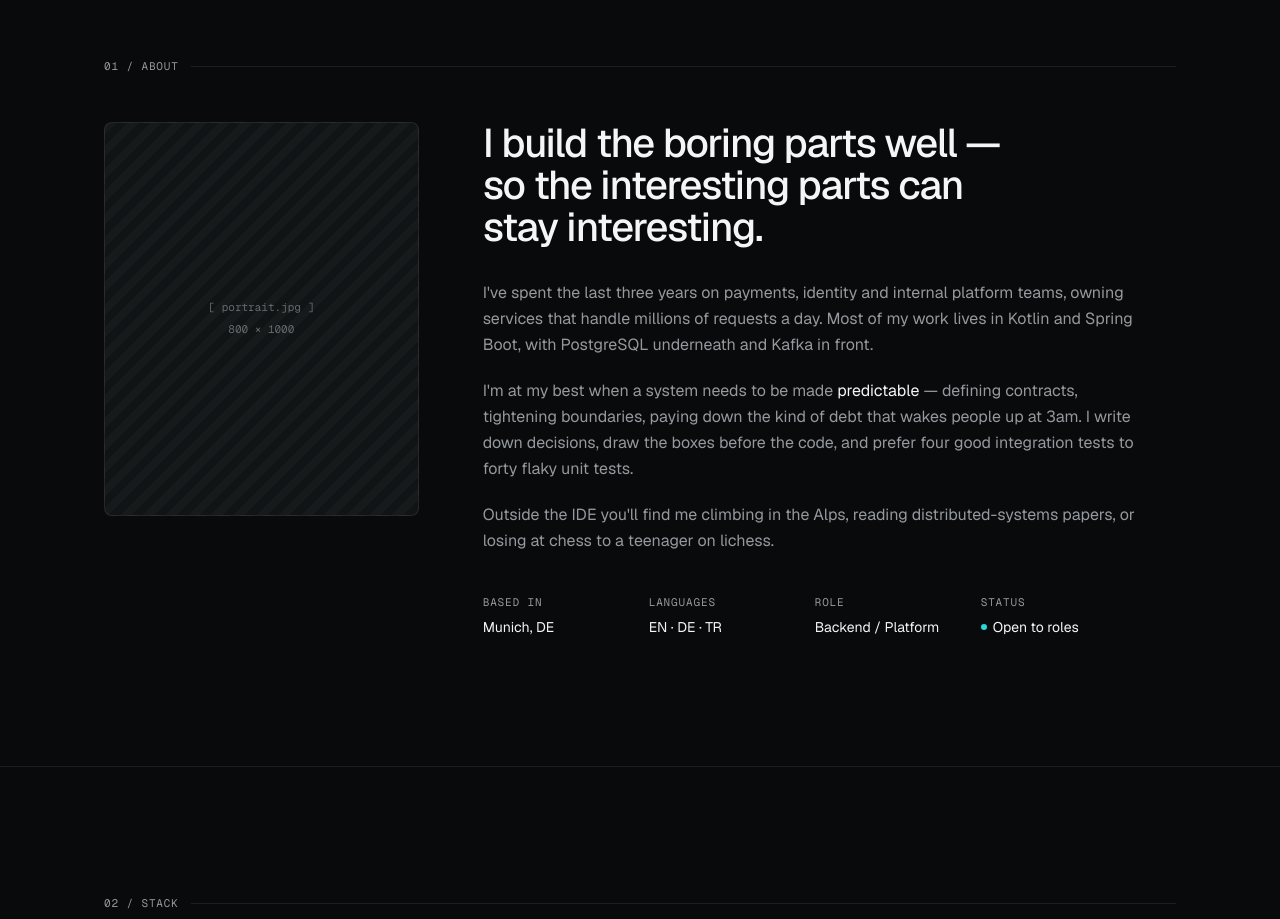
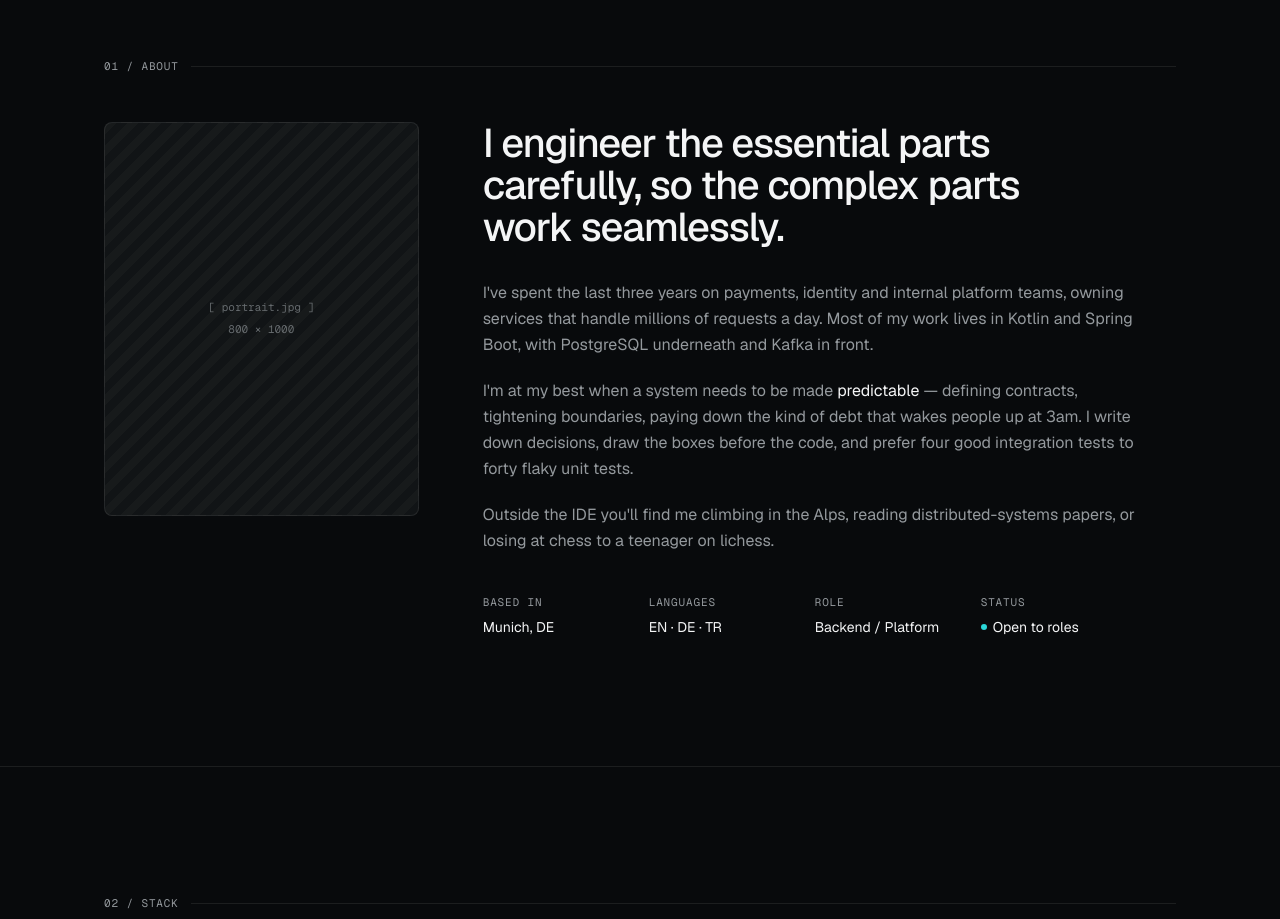
Before and after one commit to mertinc/mertincesu-website, a Next.js app: page / in a window 1280 px wide. Shown: the part 1040-1959 px from the top of the page. Built offline with nearby package versions, Linux system fonts and the light colour scheme.

Commit message:
Refine the bio statement

```diff
--- a/components/about.tsx
+++ b/components/about.tsx
@@ -32,8 +32,7 @@
           {/* Bio */}
           <Reveal className="md:col-span-8">
             <h2 className="text-[32px] md:text-[40px] leading-[1.05] tracking-tighter2 font-medium max-w-[20ch]">
-              I build the boring parts well — so the interesting parts can stay
-              interesting.
+              I engineer the essential parts carefully, so the complex parts work seamlessly.
             </h2>
 
             <div className="mt-8 space-y-5 text-[16px] leading-relaxed text-muted max-w-[62ch]">
```
